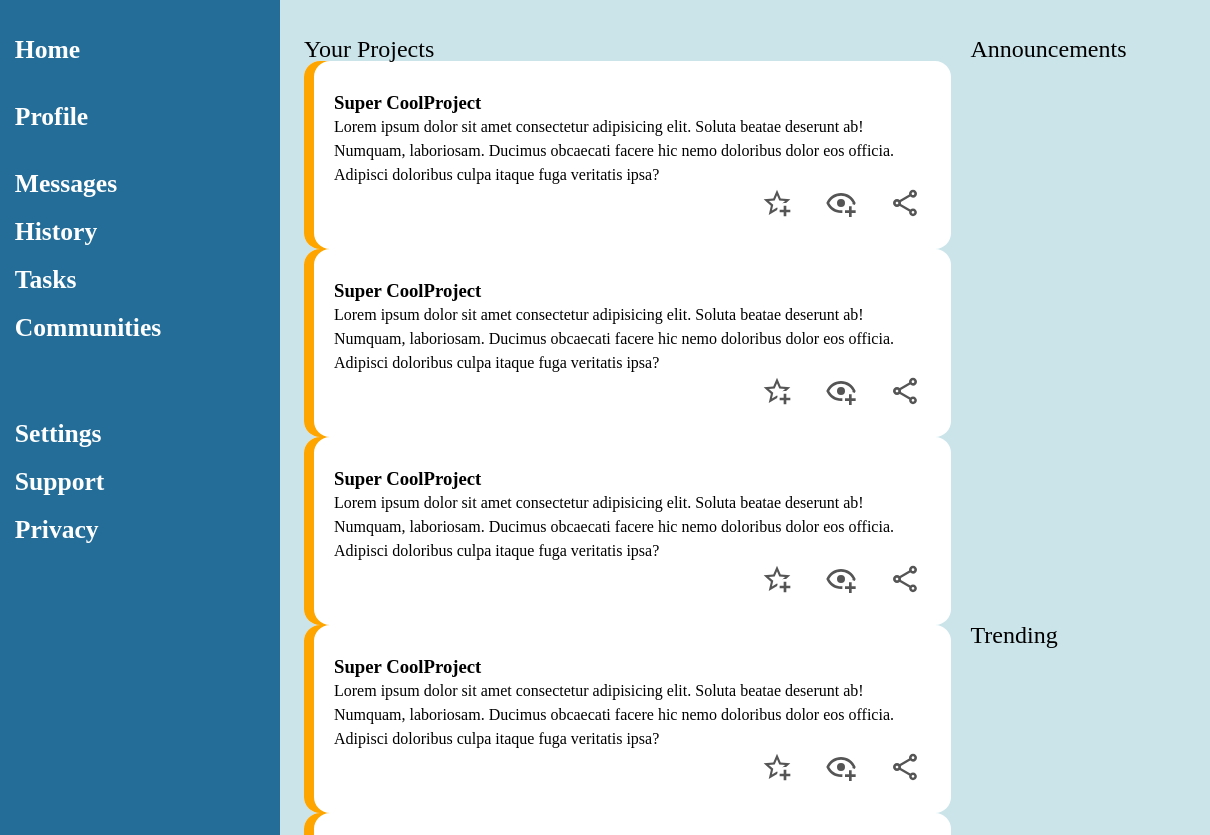
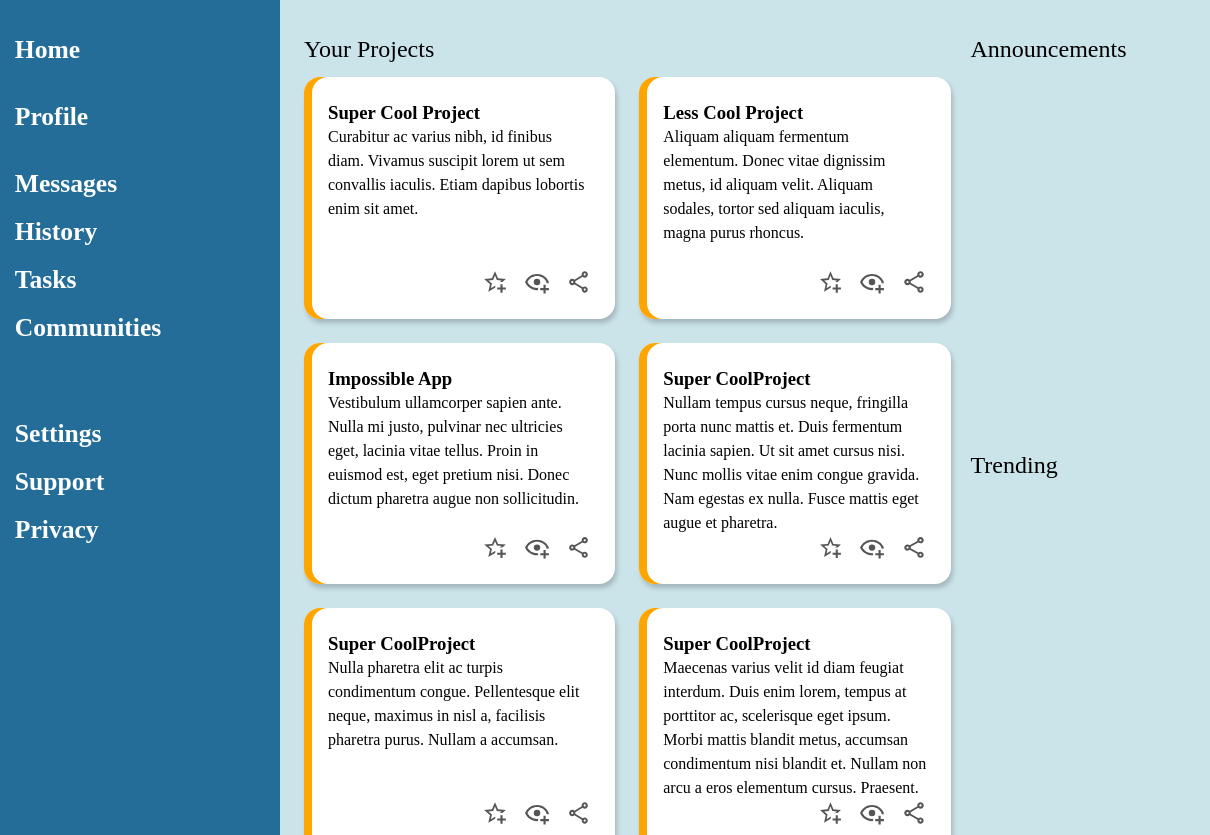
Before and after one commit to DustUnderBag/Admin-Dashboard, a plain HTML site: page index.html in a window 1280 px wide. Shown: the part 117-952 px from the top of the page, 70-1280 px from the left. Drawn offline with Linux system fonts and the light colour scheme.

Commit message:
Complete grid layout of project cards & alignment of its items
Give uniform row height to the project cards with grid auto rows.

Align the buttons-wrapper to the bottom using flexbox and auto margin
top.

```diff
--- a/index.html
+++ b/index.html
@@ -76,70 +76,9 @@
             <h2>Your Projects</h2>
             <div class="projects-wrapper">
                 <div class="project-card">
-                    <h3>Super CoolProject</h3>
-                    <p>Lorem ipsum dolor sit amet consectetur adipisicing elit.
-                       Soluta beatae deserunt ab! Numquam, laboriosam. Ducimus obcaecati facere hic nemo
-                       doloribus dolor eos officia. Adipisci doloribus culpa itaque fuga veritatis ipsa?
-                    </p>
-                    <div class="buttons-wrapper">
-                        <button><img src="./img/bookmark.svg" alt="bookmark button"></button>
-                        <button><img src="./img/preview.svg" alt="preview button"></button>
-                        <button><img src="./img/share.svg" alt="share button"></button>
-                    </div>
-                </div>
-                <div class="project-card">
-                    <h3>Super CoolProject</h3>
-                    <p>Lorem ipsum dolor sit amet consectetur adipisicing elit.
-                       Soluta beatae deserunt ab! Numquam, laboriosam. Ducimus obcaecati facere hic nemo
-                       doloribus dolor eos officia. Adipisci doloribus culpa itaque fuga veritatis ipsa?
-                    </p>
-                    <div class="buttons-wrapper">
-                        <button><img src="./img/bookmark.svg" alt="bookmark button"></button>
-                        <button><img src="./img/preview.svg" alt="preview button"></button>
-                        <button><img src="./img/share.svg" alt="share button"></button>
-                    </div>
-                </div>
-                <div class="project-card">
-                    <h3>Super CoolProject</h3>
-                    <p>Lorem ipsum dolor sit amet consectetur adipisicing elit.
-                       Soluta beatae deserunt ab! Numquam, laboriosam. Ducimus obcaecati facere hic nemo
-                       doloribus dolor eos officia. Adipisci doloribus culpa itaque fuga veritatis ipsa?
-                    </p>
-                    <div class="buttons-wrapper">
-                        <button><img src="./img/bookmark.svg" alt="bookmark button"></button>
-                        <button><img src="./img/preview.svg" alt="preview button"></button>
-                        <button><img src="./img/share.svg" alt="share button"></button>
-                    </div>
-                </div>
-                <div class="project-card">
-                    <h3>Super CoolProject</h3>
-                    <p>Lorem ipsum dolor sit amet consectetur adipisicing elit.
-                       Soluta beatae deserunt ab! Numquam, laboriosam. Ducimus obcaecati facere hic nemo
-                       doloribus dolor eos officia. Adipisci doloribus culpa itaque fuga veritatis ipsa?
-                    </p>
-                    <div class="buttons-wrapper">
-                        <button><img src="./img/bookmark.svg" alt="bookmark button"></button>
-                        <button><img src="./img/preview.svg" alt="preview button"></button>
-                        <button><img src="./img/share.svg" alt="share button"></button>
-                    </div>
-                </div>
-                <div class="project-card">
-                    <h3>Super CoolProject</h3>
-                    <p>Lorem ipsum dolor sit amet consectetur adipisicing elit.
-                       Soluta beatae deserunt ab! Numquam, laboriosam. Ducimus obcaecati facere hic nemo
-                       doloribus dolor eos officia. Adipisci doloribus culpa itaque fuga veritatis ipsa?
-                    </p>
-                    <div class="buttons-wrapper">
-                        <button><img src="./img/bookmark.svg" alt="bookmark button"></button>
-                        <button><img src="./img/preview.svg" alt="preview button"></button>
-                        <button><img src="./img/share.svg" alt="share button"></button>
-                    </div>
-                </div>
-                <div class="project-card">
-                    <h3>Super CoolProject</h3>
-                    <p>Lorem ipsum dolor sit amet consectetur adipisicing elit.
-                       Soluta beatae deserunt ab! Numquam, laboriosam. Ducimus obcaecati facere hic nemo
-                       doloribus dolor eos officia. Adipisci doloribus culpa itaque fuga veritatis ipsa?
+                    <h3>Super Cool Project</h3>
+                    <p>Curabitur ac varius nibh, id finibus diam. Vivamus suscipit lorem ut sem convallis iaculis.
+                        Etiam dapibus lobortis enim sit amet.
                     </p>
                     <div class="buttons-wrapper">
                         <button><img src="./img/bookmark.svg" alt="bookmark button"></button>
@@ -148,6 +87,70 @@
                     </div>
                 </div>
 
+                <div class="project-card">
+                    <h3>Less Cool Project</h3>
+                    <p>Aliquam aliquam fermentum elementum. Donec vitae dignissim metus,
+                       id aliquam velit. Aliquam sodales, tortor sed aliquam iaculis, magna purus rhoncus.
+                    </p>
+                    <div class="buttons-wrapper">
+                        <button><img src="./img/bookmark.svg" alt="bookmark button"></button>
+                        <button><img src="./img/preview.svg" alt="preview button"></button>
+                        <button><img src="./img/share.svg" alt="share button"></button>
+                    </div>
+                </div>
+
+                <div class="project-card">
+                    <h3>Impossible App</h3>
+                    <p>Vestibulum ullamcorper sapien ante. Nulla mi justo, pulvinar nec ultricies eget,
+                       lacinia vitae tellus. Proin in euismod est, eget pretium nisi.
+                       Donec dictum pharetra augue non sollicitudin.
+                    </p>
+                    <div class="buttons-wrapper">
+                        <button><img src="./img/bookmark.svg" alt="bookmark button"></button>
+                        <button><img src="./img/preview.svg" alt="preview button"></button>
+                        <button><img src="./img/share.svg" alt="share button"></button>
+                    </div>
+                </div>
+
+                <div class="project-card">
+                    <h3>Super CoolProject</h3>
+                    <p>Nullam tempus cursus neque, fringilla porta nunc mattis et.
+                       Duis fermentum lacinia sapien. Ut sit amet cursus nisi. Nunc mollis
+                       vitae enim congue gravida. Nam egestas ex nulla. Fusce mattis eget augue et pharetra.
+                    </p>
+                    <div class="buttons-wrapper">
+                        <button><img src="./img/bookmark.svg" alt="bookmark button"></button>
+                        <button><img src="./img/preview.svg" alt="preview button"></button>
+                        <button><img src="./img/share.svg" alt="share button"></button>
+                    </div>
+                </div>
+
+                <div class="project-card">
+                    <h3>Super CoolProject</h3>
+                    <p>Nulla pharetra elit ac turpis condimentum congue.
+                       Pellentesque elit neque, maximus in nisl a, facilisis
+                       pharetra purus. Nullam a accumsan.
+                    </p>
+                    <div class="buttons-wrapper">
+                        <button><img src="./img/bookmark.svg" alt="bookmark button"></button>
+                        <button><img src="./img/preview.svg" alt="preview button"></button>
+                        <button><img src="./img/share.svg" alt="share button"></button>
+                    </div>
+                </div>
+
+                <div class="project-card">
+                    <h3>Super CoolProject</h3>
+                    <p>Maecenas varius velit id diam feugiat interdum. Duis enim lorem,
+                       tempus at porttitor ac, scelerisque eget ipsum. Morbi mattis blandit
+                       metus, accumsan condimentum nisi blandit et. Nullam non arcu a eros
+                       elementum cursus. Praesent.
+                    </p>
+                    <div class="buttons-wrapper">
+                        <button><img src="./img/bookmark.svg" alt="bookmark button"></button>
+                        <button><img src="./img/preview.svg" alt="preview button"></button>
+                        <button><img src="./img/share.svg" alt="share button"></button>
+                    </div>
+                </div>
             </div>
         </main>
 
--- a/styles.css
+++ b/styles.css
@@ -150,22 +150,37 @@ nav {
 }
 
 /*Project cards grid layout*/
+.projects-wrapper {
+    margin-top: 1rem;
+    display: grid;
+    grid-template-columns: repeat(auto-fit, minmax(300px, 1fr));
+    grid-auto-rows: 1fr;
+    grid-gap: 24px;
+}
+
 .project-card {
-    padding: 30px;
+    padding: 24px;
     background-color: white;
     border-radius: 16px;
-    box-shadow: inset 10px 0 orange;
+    box-shadow: inset 8px 0 orange,
+                2px 4px 5px rgba(0, 0, 0, 0.2);
+
+    display: flex;
+    flex-direction: column;
 }
+
 
 .buttons-wrapper {
     display: grid;
     grid-template-columns: repeat(3, min-content);
     justify-content: end;
-    grid-gap: 2rem;
+    grid-gap: 1rem;
+
+    margin-top: auto;
 }
 
 .buttons-wrapper button {
-    width: 32px;
+    width: 1.6rem;
     background: transparent;
     border: none;
     outline: none;
```
